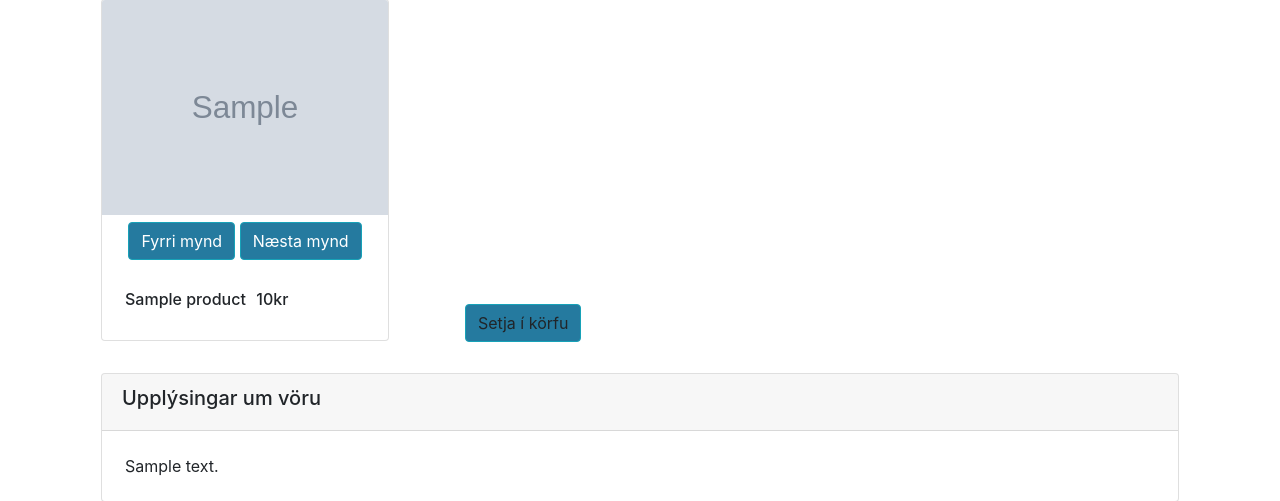
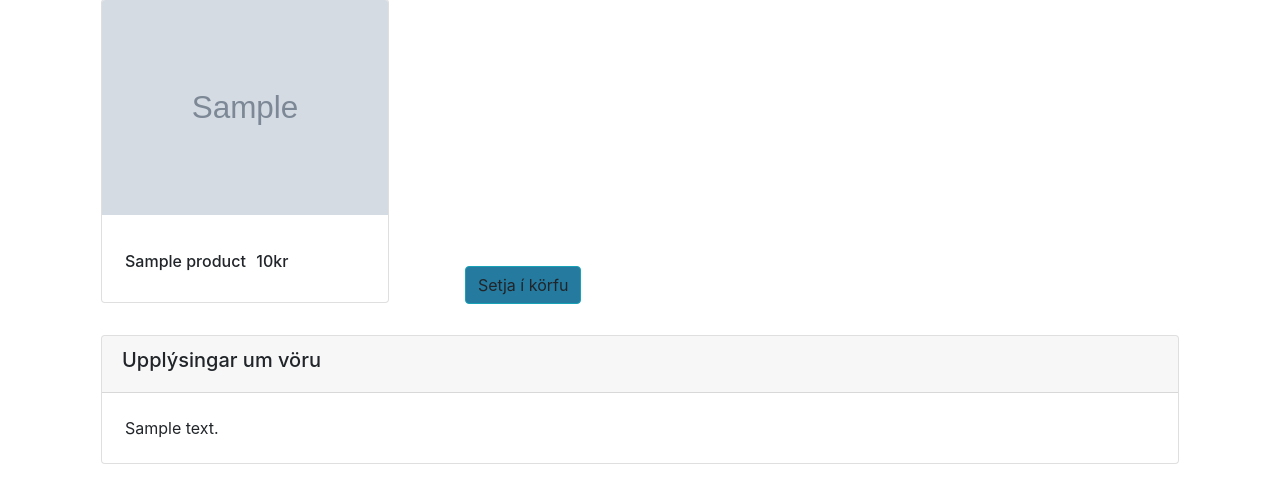
Before and after one commit to jonag15/Captain_Console, a Django app: page /product/1 in a window 1280 px wide. Shown: the part 199-700 px from the top of the page. Run offline with Django 3.2, Linux system fonts and the light colour scheme; tables that the repository leaves empty hold one stand-in row (values such as "Sample post"); grey boxes marked "Sample" are stand-in pictures; some libraries are stand-ins or nearby versions.

Commit message:
Lagfærsla

```diff
--- a/templates/product/info.html
+++ b/templates/product/info.html
@@ -11,8 +11,7 @@
            <img class="image-product card-img-top" src="{{ product.productimage_set.first.image }}">
        <div class="btn justify-content-between align-items-center">
 
-            <a class="btn btn-info" href="#" role="button">Fyrri mynd</a>
-            <a class="btn btn-info" href="#" role="button">Næsta mynd</a>
+
        </div>
 
     <div class="card-body">
--- a/templates/user/admin_view.html
+++ b/templates/user/admin_view.html
@@ -7,7 +7,6 @@
 
         <a class="btn btn-lg btn-outline-secondary btn-info" id="button-option" style="width: 20%;display: grid;" href="{% url 'create_new_product' %}" role="button">Bæta við vöru</a>
         <a class="btn btn-lg btn-outline-secondary btn-info" id="button-option" style="width: 20%;display: grid;" href="{% url 'choose_product_to_update'%}" role="button">Breyta vöru</a>
-        <a class="btn btn-lg btn-outline-secondary btn-info" id="button-option" style="width: 20%;display: grid;" href="#" role="button">Fjarlægja vöru</a>
         <a class="btn btn-lg btn-outline-secondary btn-info" id="button-option" style="width: 20%;display: grid;" href="{% url 'view_all_orders' %}" role="button">Yfirlit pantana</a>
 
     </div>
--- a/user/urls.py
+++ b/user/urls.py
@@ -12,5 +12,5 @@ urlpatterns = [
     path('login/', LoginView.as_view(template_name='user/login.html'), name='login'),
     path('logout/', LogoutView.as_view(next_page='login'), name='logout'),
     path('/view_orders/', views.get_orders_to_choose_from, name='view_all_orders'),
-    path('/view_orders/<int:id>', views.get_order_by_id, name='order_by_id')
+
 ]
```
